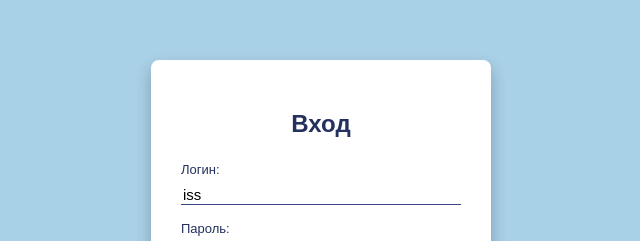
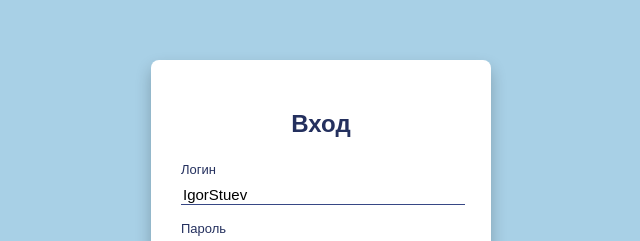
Before and after one commit to stuev-is/middle.messenger.praktikum.yandex, a website built with Parcel: page src/pages/login/login.html in a window 1280 px wide. Shown: the part 101-342 px from the top of the page, 319-959 px from the left. Built offline with nearby package versions, Linux system fonts and the light colour scheme.

Commit message:
пытаюсь использовать блок и не очень страдать

```diff
--- /dev/null
+++ b/src/lib/block.ts
@@ -0,0 +1,178 @@
+import {v4 as makeUUID} from 'uuid';
+
+import EventBus from "./event-bus";
+
+type Props = Record<string, any>;
+
+export default abstract class Block {
+    static EVENTS = {
+      INIT: "init",
+      FLOW_CDM: "flow:component-did-mount",
+      FLOW_RENDER: "flow:render",
+      FLOW_CDU: 'flow:component-did-update',
+    };
+
+    _element: HTMLElement | null = null;
+    _meta: {tagName: string; props: Props, elementToReplaceId: string};
+
+    props: Props;
+
+    eventBus: () => EventBus;
+
+    listeners: Record<string, () => void> = {};
+
+    _id: string;
+
+
+    constructor(props = {} as Props, elementToReplaceId: string ) {
+      const eventBus = new EventBus();
+      this._meta = {
+        tagName: 'div',
+        props,
+        elementToReplaceId,
+      };
+
+      this.props = this._makePropsProxy(props);
+
+      this.eventBus = () => eventBus;
+
+      this._registerEvents(eventBus);
+      eventBus.emit(Block.EVENTS.INIT);
+
+      this._id = makeUUID();
+    }
+
+    _registerEvents(eventBus: EventBus) {
+      eventBus.on(Block.EVENTS.INIT, this.init.bind(this));
+      eventBus.on(Block.EVENTS.FLOW_CDM, this._componentDidMount.bind(this));
+      eventBus.on(Block.EVENTS.FLOW_RENDER, this._render.bind(this));
+      eventBus.on(Block.EVENTS.FLOW_CDU, this._componentDidUpdate.bind(this));
+    }
+
+    _createResources() {
+      const { tagName } = this._meta;
+      this._element = this._createDocumentElement(tagName);
+    }
+
+    init() {
+      this._createResources();
+      this.eventBus().emit(Block.EVENTS.FLOW_CDM);
+    }
+
+    _componentDidMount() {
+      this.componentDidMount();
+      this.eventBus().emit(Block.EVENTS.FLOW_RENDER);
+    }
+
+    componentDidMount(oldProps?: Props): void {
+        return;
+    }
+
+    _componentDidUpdate(oldProps: Props, newProps: Props) {
+      const result = this.componentDidUpdate(oldProps, newProps);
+      if(result) {
+        const oldEvents = oldProps.events || {};
+        Object.keys(oldEvents).forEach(eventName => {
+          this._element && this._element.removeEventListener(eventName, oldEvents[eventName]);
+        });
+        this.eventBus().emit(Block.EVENTS.FLOW_RENDER);
+      }
+    }
+
+    componentDidUpdate(oldProps: Props, newProps: Props): boolean {
+        return true;
+    }
+
+    setProps = (nextProps: Props) => {
+      if (!nextProps) {
+        return;
+      }
+      const oldProps = Object.assign({}, this.props)
+      console.log('oldProps', oldProps);
+      const newProps = Object.assign(this.props, nextProps);
+      console.log('newProps', newProps);
+      this.eventBus().emit(Block.EVENTS.FLOW_CDU, oldProps, newProps);
+    };
+
+    getElement() {
+      console.log('aaa', this._element);
+      return this._element;
+    }
+
+    _render() {
+      const block = this.render();
+
+      if(this._element && block) {
+        this._element.innerHTML = block;
+        console.log('this._element', this._element);
+      }
+
+      this._addEvents();
+    }
+
+    abstract render(): string | null;
+
+    _addEvents() {
+      const {events = {}} = this.props;
+
+      const content = this.getContent() as HTMLElement;
+
+      Object.keys(events).forEach(eventName => {
+        content && content.addEventListener(eventName, events[eventName]);
+      });
+    }
+
+    getContent() {
+      return this._element?.childNodes[0];
+    }
+
+    _makePropsProxy = (props: Props) => {
+      // const self = this;
+      return new Proxy(props, {
+        get(target, prop: string) {
+          if (prop.indexOf('_') === 0) {
+            throw new Error('Нет прав');
+          }
+
+          const value = target[prop];
+          return typeof value === "function" ? value.bind(target) : value;
+        },
+        set(target, prop: string, val) {
+          console.log('set');
+          if (prop.indexOf('_') === 0) {
+            throw new Error('Нет прав');
+          }
+          target[prop] = val;
+          // self.eventBus().emit(Block.EVENTS.FLOW_CDU, {...target}, target);
+          return true;
+        },
+        deleteProperty() {
+          throw new Error('Нет доступа');
+        }
+      });
+    }
+
+    _createDocumentElement(tagName: string) {
+      // Можно сделать метод, который через фрагменты в цикле создаёт сразу несколько блоков
+      return document.createElement(tagName);
+    }
+
+    insertElement() {
+      const elementToReplace = document.getElementById(this._meta.elementToReplaceId);
+      if(elementToReplace) {
+        elementToReplace.replaceWith(this.getElement() as Node)
+      }
+    }
+
+    show() {
+        if(this._element) {
+            this._element.style.display = 'block'
+        }
+    }
+
+    hide() {
+        if(this._element) {
+            this._element.style.display = 'none'
+        }
+    }
+}
--- /dev/null
+++ b/src/lib/event-bus.ts
@@ -0,0 +1,31 @@
+export default class EventBus {
+    listeners: Record<string, Array<(...args: any[]) => void>> = {};
+
+    on(event: string, callback: (...args: any[]) => void) {
+      if (!this.listeners[event]) {
+        this.listeners[event] = [];
+      }
+
+      this.listeners[event].push(callback);
+    }
+
+    off(event: string, callback: (...args: any[]) => void) {
+          if (!this.listeners[event]) {
+        throw new Error(`Нет события: ${event}`);
+      }
+
+      this.listeners[event] = this.listeners[event].filter(
+        listener => listener !== callback
+      );
+    }
+
+    emit(event: string, ...args: any[]) {
+      if (!this.listeners[event]) {
+        throw new Error(`Нет события: ${event}`);
+      }
+
+      this.listeners[event].forEach(function(listener) {
+        listener(...args);
+      });
+    }
+}
--- /dev/null
+++ b/src/lib/logData.ts
@@ -0,0 +1,3 @@
+export default function(data: any) {
+    console.log('data', data);
+}
--- a/src/modules/button/button.ts
+++ b/src/modules/button/button.ts
@@ -1,6 +1,17 @@
 import Handlebars from 'handlebars';
 import buttonTemplate from './button.tmpl';
 
-export default function(text: string): string {
-    return Handlebars.compile(buttonTemplate, {noEscape: true})({text});
+import Block from '../../lib/block';
+
+type Props = Record<string, any>;
+
+export default class Button extends Block {
+    constructor(props: Props, elementToReplaceId: string) {
+      super(props, elementToReplaceId);
+    }
+
+    render() {
+      console.log('render button', this.props);
+        return Handlebars.compile(buttonTemplate, {noEscape: true})({text: this.props.text});
+    }
 }
--- a/src/modules/input/input.css
+++ b/src/modules/input/input.css
@@ -3,15 +3,10 @@
     border: none;
     border-bottom: 1px solid var(--color-blue);
     margin-bottom: 16px;
+    width: 100%;
 
     &:focus-visible {
         outline: none;
         border-bottom: 1px solid var(--color-light-blue);
     }
-
-    &__label {
-        font-size: var(--font-small);
-        color: var(--color-dark-blue);
-        margin-bottom: 8px;
-    }
 }
--- a/src/modules/input/input.tmpl.ts
+++ b/src/modules/input/input.tmpl.ts
@@ -1,8 +1,5 @@
 import './input.css';
 
-const tmpl =  `
-    <label for={{name}} class="input__label">{{label}}</label>
-    <input class="input" id={{name}} type={{type}} name={{name}} value={{ value }} maxlength={{maxlength}}>
-`;
+const tmpl =  `<input class="input" id={{name}} type={{type}} name={{name}} value={{ value }} maxlength={{maxlength}}>`;
 
 export default tmpl;
--- a/src/modules/input/input.ts
+++ b/src/modules/input/input.ts
@@ -1,14 +1,23 @@
 import Handlebars from 'handlebars';
 import tmpl from './input.tmpl';
 
+import Block from '../../lib/block';
+
 type Context = {
-    label: string,
-    name: string,
-    value: string,
+    name: string;
+    value: string;
     maxlength: string;
     type: string;
 }
 
-export default function({label, name, value, maxlength, type}: Context): string {
-    return Handlebars.compile(tmpl, {noEscape: true})({label, name, value, maxlength, type});
+
+export default class Input extends Block {
+    constructor(props: Record<string, any>, elementToReplaceId: string) {
+      super(props, elementToReplaceId);
+    }
+
+    render() {
+        const context = this.props.context as Context;
+        return Handlebars.compile(tmpl, {noEscape: true})({...context});
+    }
 }
--- /dev/null
+++ b/src/modules/label/label.css
@@ -0,0 +1,5 @@
+.label {
+    font-size: var(--font-small);
+    color: var(--color-dark-blue);
+    margin-bottom: 8px;
+}
--- /dev/null
+++ b/src/modules/label/label.tmpl.ts
@@ -0,0 +1,5 @@
+import './label.css';
+
+const tmpl =  `<label for={{name}} class="label">{{label}}</label>`;
+
+export default tmpl;
--- /dev/null
+++ b/src/modules/label/label.ts
@@ -0,0 +1,12 @@
+import Handlebars from 'handlebars';
+
+import tmpl from './label.tmpl';
+
+type Context = {
+    label: string;
+    name: string;
+}
+
+export default function({label, name}: Context): string {
+    return Handlebars.compile(tmpl, {noEscape: true})({label, name}, {})
+}
--- a/src/pages/login/login.tmpl.ts
+++ b/src/pages/login/login.tmpl.ts
@@ -1,5 +1,5 @@
 import button from '../../modules/button/button';
-import input from '../../modules/input/input';
+import label from '../../modules/label/label';
 import layoutCentered from '../../modules/layoutCentered/layoutCentered';
 
 import './login.css';
@@ -7,11 +7,13 @@ import '../common.css';
 
 const content = `
     <div class="title login__title">Вход</div>
-    <form action="" method="post" class="login__form">
-        ${input({label: 'Логин:', name: 'login', value: '{{login}}', maxlength: '70', type: 'text'})}
-        ${input({label: 'Пароль:', name: 'password', value: '{{password}}', maxlength: '70', type: 'password'})}
+    <form action="" method="post" class="login__form" id="login-form">
+        ${label({label: 'Логин', name: 'login'})}
+        <div id={{ loginInputId }}></div>
+        ${label({label: 'Пароль', name: 'password'})}
+        <div id={{ passwordInputId }}></div>
         <div class="login__button">
-            ${button('Войти')}
+            <div id={{ buttonId }}></div>
         </div>
     </form>
     <a class='link' href="../registration/reg.html">Зарегистрироваться</a>
--- a/src/pages/login/login.ts
+++ b/src/pages/login/login.ts
@@ -1,6 +1,40 @@
 import compileBlock from '../compileBlock';
 import insertBlock from '../insertBlock';
 import loginTemplate from './login.tmpl';
+import Button from '../../modules/button/button';
+import Input from '../../modules/input/input';
 
-const result = compileBlock(loginTemplate, {'login': 'iss', password: '1234567890'})
+const IDS = {
+    loginInputId: 'login-input',
+    passwordInputId: 'password-input',
+    buttonId: 'button'
+}
+
+const result = compileBlock(loginTemplate, { ...IDS })
+
 insertBlock(result, 'result');
+
+const inputEvents = {
+  'blur': (e) => console.log('blur', e.target.value),
+  'focus': (e) => console.log('focus', e.taget.value),
+};
+
+const loginInput = new Input(
+  {
+    context: {label: 'Логин:', name: 'login', value: 'IgorStuev', maxlength: '70', type: 'text'},
+    events: inputEvents,
+  },
+  IDS.loginInputId)
+loginInput.insertElement();
+
+const passwordInput = new Input(
+  {
+    context: {label: 'Пароль:', name: 'password', value: '1234567890', maxlength: '70', type: 'password'},
+    events: inputEvents,
+  },
+  IDS.passwordInputId)
+passwordInput.insertElement();
+
+const button = new Button({text: 'Войти', events: {click: () => console.log('click')}}, IDS.buttonId);
+console.log('button', button.getContent())
+button.insertElement();
--- a/tsconfig.json
+++ b/tsconfig.json
@@ -5,6 +5,7 @@
         "noUnusedParameters": true,
         "sourceMap": true,
         "strictNullChecks": true,
-        "esModuleInterop": true
+        "esModuleInterop": true,
+        "target": "es5"
     }
 }
```
